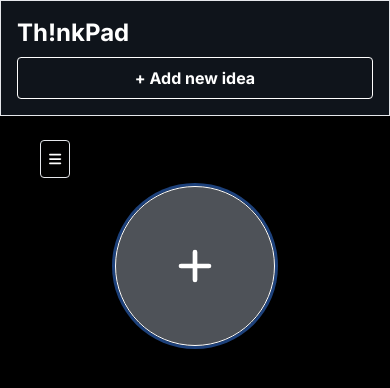
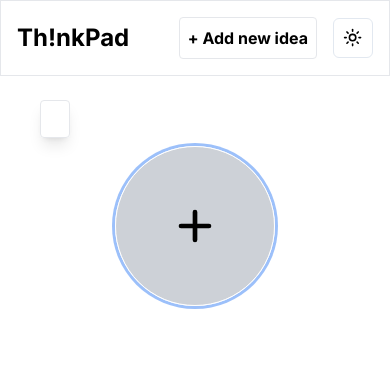
Before and after one commit to mutaremalcolm/technical-take-home_assesment, a Next.js app: page / in a window 390 px wide. Shown: the top 388 px of the page. Built offline with nearby package versions, Linux system fonts and the light colour scheme.

Commit message:
feat(navbar): refactor layout and add dark mode toggle
- Refactored Navbar component to improve layout and spacing
- Added ModeToggle component for dark mode functionality
- Updated styles to ensure proper alignment and responsiveness

```diff
--- a/app/globals.css
+++ b/app/globals.css
@@ -2,8 +2,50 @@
 @tailwind components;
 @tailwind utilities;
 
-body {
-    background-color: black;
-    font-family: 'Arial', sans-serif;
-    color: #fff;
+
+@layer base {
+  :root {
+    --background: 0 0% 100%;
+    --foreground: 240 10% 3.9%;
+    --card: 0 0% 100%;
+    --card-foreground: 240 10% 3.9%;
+    --popover: 0 0% 100%;
+    --popover-foreground: 240 10% 3.9%;
+    --primary: 142.1 76.2% 36.3%;
+    --primary-foreground: 355.7 100% 97.3%;
+    --secondary: 240 4.8% 95.9%;
+    --secondary-foreground: 240 5.9% 10%;
+    --muted: 240 4.8% 95.9%;
+    --muted-foreground: 240 3.8% 46.1%;
+    --accent: 240 4.8% 95.9%;
+    --accent-foreground: 240 5.9% 10%;
+    --destructive: 0 84.2% 60.2%;
+    --destructive-foreground: 0 0% 98%;
+    --border: 240 5.9% 90%;
+    --input: 240 5.9% 90%;
+    --ring: 142.1 76.2% 36.3%;
+    --radius: 0.5rem;
   }
+
+  .dark {
+    --background: 20 14.3% 4.1%;
+    --foreground: 0 0% 95%;
+    --card: 24 9.8% 10%;
+    --card-foreground: 0 0% 95%;
+    --popover: 0 0% 9%;
+    --popover-foreground: 0 0% 95%;
+    --primary: 142.1 70.6% 45.3%;
+    --primary-foreground: 144.9 80.4% 10%;
+    --secondary: 240 3.7% 15.9%;
+    --secondary-foreground: 0 0% 98%;
+    --muted: 0 0% 15%;
+    --muted-foreground: 240 5% 64.9%;
+    --accent: 12 6.5% 15.1%;
+    --accent-foreground: 0 0% 98%;
+    --destructive: 0 62.8% 30.6%;
+    --destructive-foreground: 0 85.7% 97.3%;
+    --border: 240 3.7% 15.9%;
+    --input: 240 3.7% 15.9%;
+    --ring: 142.4 71.8% 29.2%;
+  }
+}
--- a/app/layout.tsx
+++ b/app/layout.tsx
@@ -1,7 +1,8 @@
+import "./globals.css";
 import type { Metadata } from "next";
 import { Inter } from "next/font/google";
-import "./globals.css";
 import { Toaster } from "react-hot-toast";
+import { ThemeProvider } from "../components/ui/themeProvider";
 
 const inter = Inter({ subsets: ["latin"] });
 
@@ -18,9 +19,11 @@ export default function RootLayout({
   return (
     <html lang="en">
       <body className={inter.className}>
-        {children}
-        <Toaster />
-        </body>
+        <ThemeProvider attribute="class" defaultTheme="system">
+          {children}
+          <Toaster />
+        </ThemeProvider>
+      </body>
     </html>
   );
 }
--- a/components/Navbar.tsx
+++ b/components/Navbar.tsx
@@ -1,4 +1,5 @@
-import React from 'react';
+import React from "react";
+import { ModeToggle } from "../components/ui/ModeToggle";
 
 interface NavbarProps {
   onAddNewCard: () => void;
@@ -6,16 +7,19 @@ interface NavbarProps {
 
 const Navbar: React.FC<NavbarProps> = ({ onAddNewCard }) => {
   return (
-    <nav className="bg-gray-800 bg-opacity-50 p-4 flex flex-col md:flex-row md:justify-between md:items-center border">
-      <div className="mb-2 md:mb-0">
-        <p className="font-bold text-white text-2xl">Th!nkPad</p>
+    <nav className="bg-primary-foreground text-primary p-4 flex justify-between items-center border border-border">
+      <div>
+        <p className="font-bold text-2xl">Th!nkPad</p>
       </div>
-      <button
-        onClick={onAddNewCard}
-        className="bg-gray text-white border border-white p-2 rounded hover:bg-gray-400"
-      >
-        <p className="font-bold">+ Add new idea</p>
-      </button>
+      <div className="flex items-center space-x-4">
+        <button
+          onClick={onAddNewCard}
+          className="bg-primary text-primary-foreground border border-primary-foreground p-2 rounded hover:bg-primary/75"
+        >
+          <p className="font-bold">+ Add new idea</p>
+        </button>
+        <ModeToggle />
+      </div>
     </nav>
   );
 };
--- /dev/null
+++ b/components/ui/ModeToggle.tsx
@@ -0,0 +1,39 @@
+"use client"
+
+import * as React from "react";
+import { useTheme } from "next-themes";
+import { Moon, Sun } from "lucide-react";
+import { Button } from "@/components/ui/button";
+import {
+  DropdownMenu,
+  DropdownMenuContent,
+  DropdownMenuItem,
+  DropdownMenuTrigger,
+} from "@/components/ui/dropdown-menu"
+
+export function ModeToggle() {
+  const { setTheme } = useTheme()
+
+  return (
+    <DropdownMenu>
+      <DropdownMenuTrigger asChild>
+        <Button variant="outline" size="icon">
+          <Sun className="h-[1.2rem] w-[1.2rem] rotate-0 scale-100 transition-all dark:-rotate-90 dark:scale-0" />
+          <Moon className="absolute h-[1.2rem] w-[1.2rem] rotate-90 scale-0 transition-all dark:rotate-0 dark:scale-100" />
+          <span className="sr-only">Toggle theme</span>
+        </Button>
+      </DropdownMenuTrigger>
+      <DropdownMenuContent align="end">
+        <DropdownMenuItem onClick={() => setTheme("light")}>
+          Light
+        </DropdownMenuItem>
+        <DropdownMenuItem onClick={() => setTheme("dark")}>
+          Dark
+        </DropdownMenuItem>
+        <DropdownMenuItem onClick={() => setTheme("system")}>
+          System
+        </DropdownMenuItem>
+      </DropdownMenuContent>
+    </DropdownMenu>
+  )
+}
--- /dev/null
+++ b/components/ui/button.tsx
@@ -0,0 +1,58 @@
+import * as React from "react";
+import { Slot } from "@radix-ui/react-slot";
+import { cva, type VariantProps } from "class-variance-authority";
+
+import { cn } from "@/lib/utils";
+
+const buttonVariants = cva(
+  "inline-flex items-center justify-center whitespace-nowrap rounded-md text-sm font-medium ring-offset-white transition-colors focus-visible:outline-none focus-visible:ring-2 focus-visible:ring-slate-950 focus-visible:ring-offset-2 disabled:pointer-events-none disabled:opacity-50 dark:ring-offset-slate-950 dark:focus-visible:ring-slate-300",
+  {
+    variants: {
+      variant: {
+        default:
+          "bg-slate-900 text-slate-50 hover:bg-slate-900/90 dark:bg-slate-50 dark:text-slate-900 dark:hover:bg-slate-50/90",
+        destructive:
+          "bg-red-500 text-slate-50 hover:bg-red-500/90 dark:bg-red-900 dark:text-slate-50 dark:hover:bg-red-900/90",
+        outline:
+          "border border-slate-200 bg-white hover:bg-slate-100 hover:text-slate-900 dark:border-slate-800 dark:bg-slate-950 dark:hover:bg-slate-800 dark:hover:text-slate-50",
+        secondary:
+          "bg-slate-100 text-slate-900 hover:bg-slate-100/80 dark:bg-slate-800 dark:text-slate-50 dark:hover:bg-slate-800/80",
+        ghost:
+          "hover:bg-slate-100 hover:text-slate-900 dark:hover:bg-slate-800 dark:hover:text-slate-50",
+        link: "text-slate-900 underline-offset-4 hover:underline dark:text-slate-50",
+      },
+      size: {
+        default: "h-10 px-4 py-2",
+        sm: "h-9 rounded-md px-3",
+        lg: "h-11 rounded-md px-8",
+        icon: "h-10 w-10",
+      },
+    },
+    defaultVariants: {
+      variant: "default",
+      size: "default",
+    },
+  }
+);
+
+export interface ButtonProps
+  extends React.ButtonHTMLAttributes<HTMLButtonElement>,
+    VariantProps<typeof buttonVariants> {
+  asChild?: boolean;
+}
+
+const Button = React.forwardRef<HTMLButtonElement, ButtonProps>(
+  ({ className, variant, size, asChild = false, ...props }, ref) => {
+    const Comp = asChild ? Slot : "button";
+    return (
+      <Comp
+        className={cn(buttonVariants({ variant, size, className }))}
+        ref={ref}
+        {...props}
+      />
+    );
+  }
+);
+Button.displayName = "Button";
+
+export { Button, buttonVariants };
--- /dev/null
+++ b/components/ui/themeProvider.tsx
@@ -0,0 +1,9 @@
+"use client"
+
+import * as React from "react"
+import { ThemeProvider as NextThemesProvider } from "next-themes"
+import { type ThemeProviderProps } from "next-themes/dist/types"
+
+export function ThemeProvider({ children, ...props }: ThemeProviderProps) {
+  return <NextThemesProvider {...props}>{children}</NextThemesProvider>
+}
--- a/package.json
+++ b/package.json
@@ -16,9 +16,12 @@
     "@fortawesome/react-fontawesome": "^0.2.0",
     "@hookform/resolvers": "^3.3.4",
     "@radix-ui/react-dropdown-menu": "^2.0.6",
+    "@radix-ui/react-slot": "^1.1.0",
+    "class-variance-authority": "^0.7.0",
     "clsx": "^2.1.0",
     "lucide-react": "^0.343.0",
     "next": "14.1.0",
+    "next-themes": "^0.3.0",
     "react": "^18",
     "react-dom": "^18",
     "react-hook-form": "^7.50.0",
```
Also changed, not shown: 1 other file (tests, documents, lock files or other folders).
